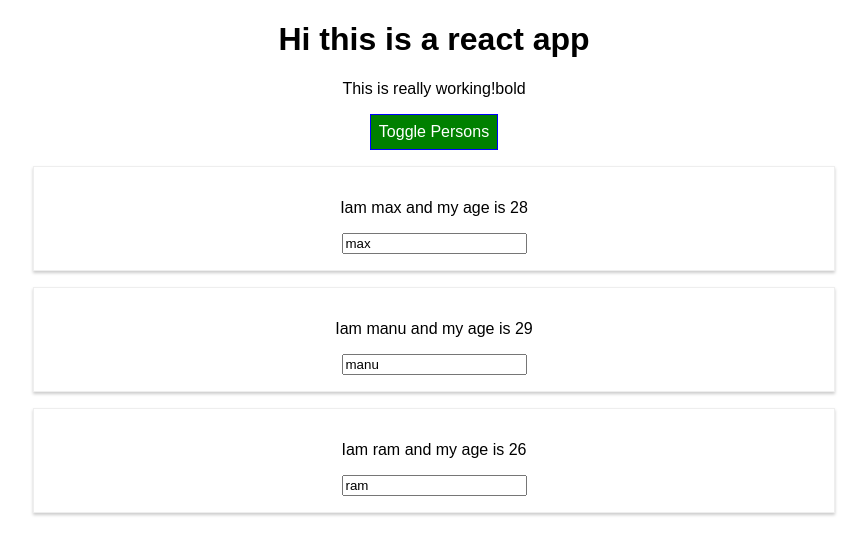
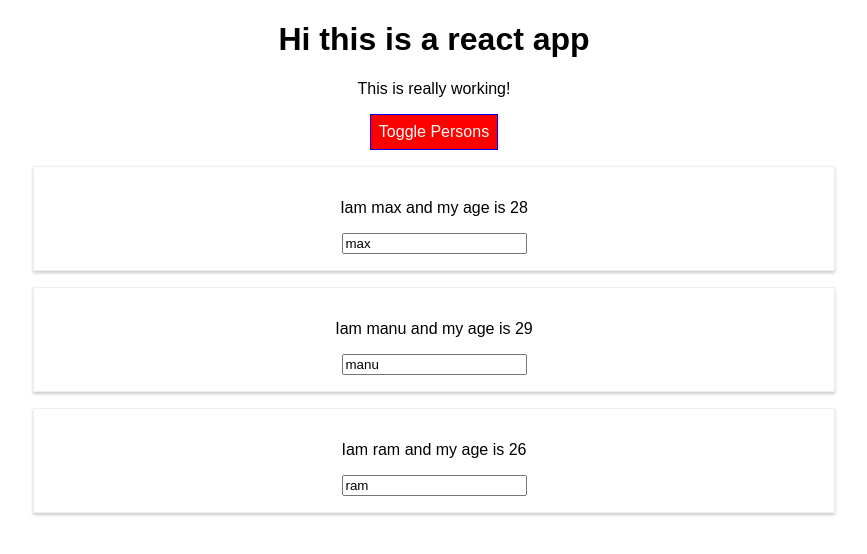
Before and after one commit to Rahul255/react-complete-guide, a React app: page / in a window 1280 px wide. Both pictures are taken after a click on the button "Toggle Persons". Shown: the top 554 px of the page, without its empty margins (206-1073 px from the left). Built offline with nearby package versions, Linux system fonts and the light colour scheme.

Commit message:
file added

```diff
--- a/src/App.css
+++ /dev/null
@@ -1,24 +0,0 @@
-.App {
-  text-align: center;
-}
-
-.red {
-  color: red;
-}
-.bold {
-  font-weight: bold;
-}
-.Button {
-  background-color: green;
-  color: white;
-  font: inherit;
-  border: 1px solid blue;
-  padding: 8px;
-  cursor: pointer;
-}
-
-
-.Button:hover {
-   background-color: orange;
-   color: black;
- }
--- /dev/null
+++ b/src/Components/Cockpit/Cockpit.css
@@ -0,0 +1,30 @@
+
+.red {
+    color: red;
+}
+.bold {
+    font-weight: bold;
+}
+.Cockpit button {
+    background-color: green;
+    color: white;
+    font: inherit;
+    border: 1px solid blue;
+    padding: 8px;
+    cursor: pointer;
+}
+
+
+.Cockpit button:hover {
+    background-color: orange;
+    color: black;
+}
+
+.Cockpit button.Red {
+    background-color: red;
+}
+
+.Cockpit button.Red.hover {
+    background-color: salmon;
+    color: black;
+}
--- /dev/null
+++ b/src/Components/Cockpit/Cockpit.js
@@ -0,0 +1,25 @@
+import React from 'react';
+import classes from './Cockpit.css';
+
+const cockpit = (props) => {
+    const assignedClasses = [];
+    let btnClass = '';
+    if (props.showPersons) {
+        btnClass = classes.Red;
+    }
+    if ( props.persons.length <= 2 ) {
+        assignedClasses.push(classes.red); // classes = [red]
+    }
+    if ( props.persons.length <= 1 ) {
+        assignedClasses.push(classes.bold); // classes = [red,bold]
+    }
+    return(
+        <div className={classes.Cockpit}>
+            <h1>Hi this is a react app</h1>
+            <p className={assignedClasses.join(' ')}>This is really working!</p>
+            <button className={btnClass}
+                    onClick={props.clicked}>Toggle Persons</button>
+        </div>
+    );
+};
+export default cockpit;
--- /dev/null
+++ b/src/Components/Persons/Persons.js
@@ -0,0 +1,13 @@
+import React from 'react';
+import Person from "./Person/Person";
+
+const  persons = (props) => props.persons.map((person, index) => {
+        return <Person
+            click={ () => props.clicked( index )}
+            name={person.name}
+            age={person.age}
+            key={person.id}
+            changed={ (event) => props.changed(event, person.id)}/>
+    }
+);
+export default persons;
--- /dev/null
+++ b/src/containers/App.css
@@ -0,0 +1,3 @@
+.App {
+    text-align: center;
+}
--- a/src/App.js
+++ b/src/containers/App.js
@@ -1,7 +1,9 @@
 import React, { Component } from 'react';
 import classes from './App.css';
-import Person from './Person/Person';
-import ErrorBoundary from  './ErrorBoundary/ErrorBoundary';
+import Person from '../Components/Persons/Person/Person';
+import ErrorBoundary from '../ErrorBoundary/ErrorBoundary';
+import Persons from "../Components/Persons/Persons";
+import Cockpit from "../Components/Cockpit/Cockpit";
 
 class App extends Component  {
     state = {
@@ -61,43 +63,25 @@
         };
 
         let  persons = null;
-        let btnClass = [classes.Button];
         if (this.state.showPersons){
-            persons = (
-                <div>
-                    {this.state.persons.map((person, index) => {
-                        return <ErrorBoundary key={person.id} ><Person
-                            click={ () => this.deletePersonHandler( index )}
-                            name={person.name}
-                            age={person.age}
-                            key={person.id}
-                            changed={ (event) => this.nameChangedHandler(event, person.id)}/></ErrorBoundary>
-                    })}
-
-                </div>
-            );
-            // style.backgroundColor = 'red';
-            // style[':hover'] = {
-            //     backgroundColor: 'salmon',
-            //         color: 'black'
-            // };
+            persons =(
+                    <div>
+                        <Persons
+                            persons={this.state.persons}
+                            clicked={this.deletePersonHandler}
+                            changed={this.nameChangedHandler}
+                        />
+                    </div>
+                );
         }
-
-        const assignedClasses = [];
-        if (this.state.persons.length <= 2) {
-            assignedClasses.push(classes.red); // classes = [red]
-        }
-        if (this.state.persons.length <= 1) {
-            assignedClasses.push(classes.bold); // classes = [red,bold]
-        }
-
         return (
 
                 <div className={classes.App}>
-                    <h1>Hi this is a react app</h1>
-                    <p className={assignedClasses.join(' ')}>This is really working!bold</p>
-                    <button className={btnClass.join(' ')}
-                        onClick={this.togglePersonsHandler}>Toggle Persons</button>
+                    <Cockpit
+                        showPersons={this.state.showPersons}
+                        persons={this.state.persons}
+                        clicked={this.togglePersonsHandler}
+                    />
                     {persons}
                 </div>
 
--- a/src/index.js
+++ b/src/index.js
@@ -1,7 +1,7 @@
 import React from 'react';
 import ReactDOM from 'react-dom';
 import './index.css';
-import App from './App';
+import App from './containers/App';
 import registerServiceWorker from './registerServiceWorker';
 
 ReactDOM.render(<App />, document.getElementById('root'));
```
Also changed, not shown: src/Components/Persons/Person/Person.css (renamed from src/Person/Person.css), src/Components/Persons/Person/Person.js (renamed from src/Person/Person.js), 1 other file (tests, documents, lock files or other folders).
